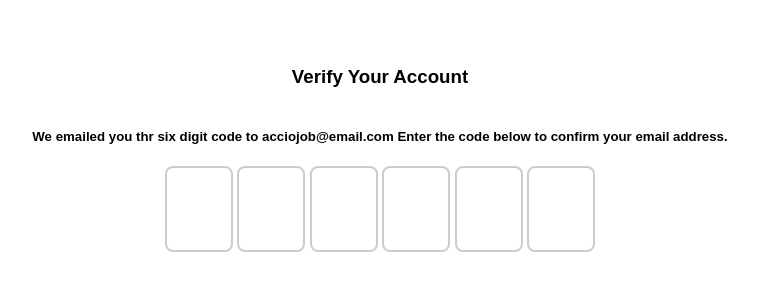
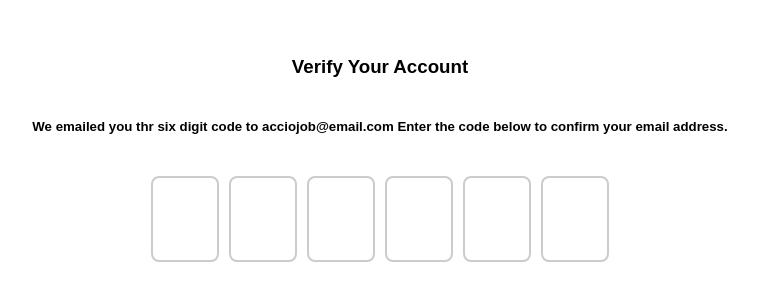
Before and after one commit to acciojob/OTP-PavanTejaReddy1, a website: page main.html in a window 1280 px wide. Shown: the part 250-550 px from the top of the page, without its empty margins (260-1018 px from the left). Drawn offline with Linux system fonts and the light colour scheme.

Commit message:
created a submission

```diff
--- a/main.html
+++ b/main.html
@@ -12,13 +12,13 @@
 </script>
 	<h3 id="verification_heading">Verify Your Account</h1>
 	<h5 id="verification_subtext">We emailed you thr six digit code to acciojob@email.com Enter the code below to confirm your email address.</h2>
-	<div class="code-containe">
-		<input type="text" class="code" maxlength="1" id="1">
-		<input type="text" class="code" maxlength="1" id="2">
-		<input type="text" class="code" maxlength="1" id="3">
-		<input type="text" class="code" maxlength="1" id="4">
-		<input type="text" class="code" maxlength="1" id="5">
-		<input type="text" class="code" maxlength="1" id="6">
+	<div class="code-container">
+		<input type="text" class="code" maxlength="1" id="code-1">
+		<input type="text" class="code" maxlength="1" id="code-2">
+		<input type="text" class="code" maxlength="1" id="code-3">
+		<input type="text" class="code" maxlength="1" id="code-4">
+		<input type="text" class="code" maxlength="1" id="code-5">
+		<input type="text" class="code" maxlength="1" id="code-6">
 	</div>
 </body>
 
```
